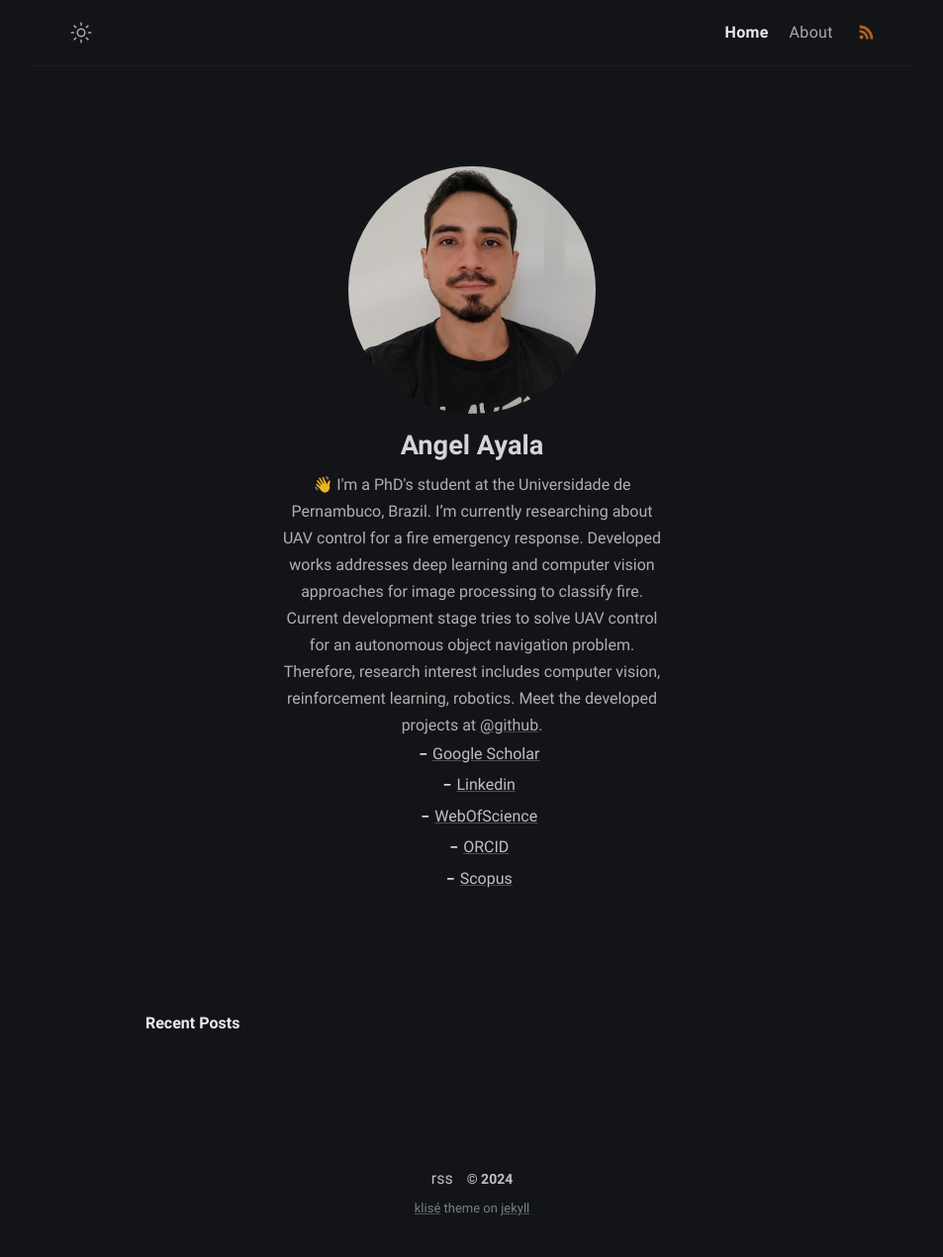
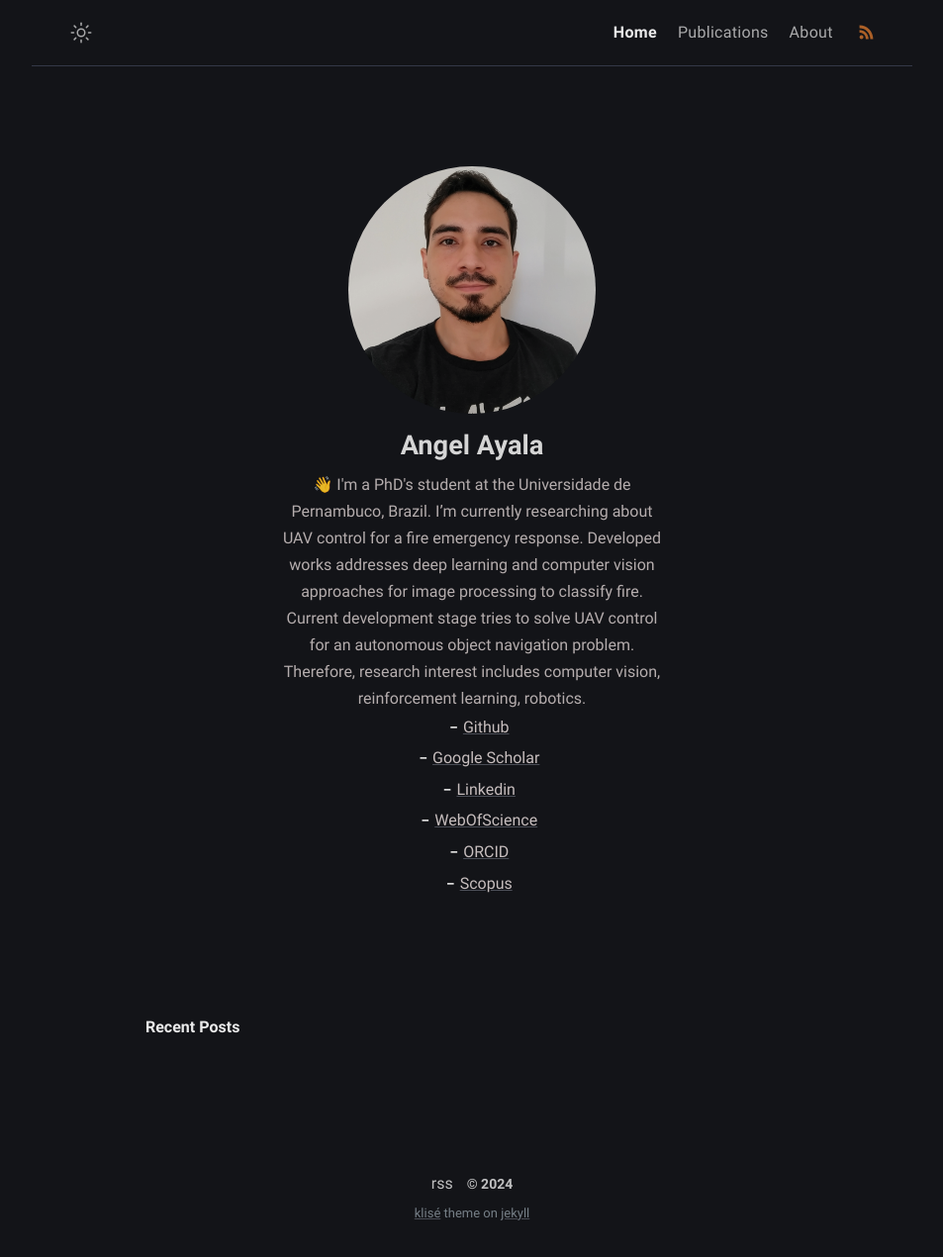
Before and after one commit to angel-ayala/angel-ayala.github.io, a Jekyll site: the page built from index.md, in a window 1280 px wide. Shown: the whole page at 99% size, without its empty margins (163-1116 px from the left). Built offline with Jekyll 4.4.1, drawn with Linux system fonts in a browser that asks for light colours.

Commit message:
adding publications and removing other files

```diff
--- a/_config.yml
+++ b/_config.yml
@@ -18,7 +18,6 @@
     Developed works addresses deep learning and computer vision approaches for image processing to classify fire.
     Current development stage tries to solve UAV control for an autonomous object navigation problem.
     Therefore, research interest includes computer vision, reinforcement learning, robotics.
-    Meet the developed projects at <a href="https://github.com/angel-ayala" target="_blank" rel="noopener">@github</a>.
   username: angel-ayala # general username
   github: angel-ayala # github username
   twitter: # twitter username
@@ -29,8 +28,8 @@
 # URL settings
 url: "https://angel-ayala.github.io" #
 baseurl:
-permalink: /:title/
-google_analytics: # leave it blank if not wish
+permalink: /blog/:title/
+google_analytics: G-76VH142E02  # leave it blank if not wish
 fb_appid:
 
 # Collection setting
--- a/_data/menus.yml
+++ b/_data/menus.yml
@@ -2,9 +2,9 @@
   url: /
   external: false
 
-# - title: Archive
-#   url: /archive/
-#   external: false
+- title: Publications
+  url: /publications/
+  external: false
 
 - title: About
   url: /about/
--- a/_includes/author.html
+++ b/_includes/author.html
@@ -9,6 +9,7 @@
     {{ site.author.bio }}
   </div>
   <ul class="author-social">
+    <li><a href="https://github.com/angel-ayala" target="_blank">Github</a></li>
     <li><a href="https://scholar.google.cl/citations?user=VvqjUVYAAAAJ" target="_blank">Google Scholar</a></li>
     <li><a href="https://www.linkedin.com/in/angel-ayala-8690761b5/" target="_blank">Linkedin</a></li>
     <li><a href="https://www.webofscience.com/wos/author/record/AAS-5701-2020" target="_blank">WebOfScience</a></li>
--- /dev/null
+++ b/_sass/_papers.scss
@@ -0,0 +1,27 @@
+ul.papers-list {
+  .paper-item {
+    margin-bottom: 10px;
+    padding-bottom: 5px;
+
+    &::before {
+    	content: "\2192";
+    }
+
+    &:not(:last-child) {
+    	border-bottom: 1px dotted $black;
+    }
+  }
+
+  .paper-title {
+  	 font-style: italic;
+  	 font-weight: bold;
+  }
+}
+
+body[data-theme="dark"] {
+  ul.papers-list {
+    .paper-item {
+    	border-bottom-color: $light
+    }
+  }
+}
--- a/_sass/klise/_base.scss
+++ b/_sass/klise/_base.scss
@@ -239,7 +239,7 @@
   }
 
   &:focus {
-    outline: 3px solid rgba(0, 54, 199, 0.6);
+    outline: 3px solid $text-link-blue-focus;
     outline-offset: 2px;
   }
 }
--- a/_sass/klise/_dark.scss
+++ b/_sass/klise/_dark.scss
@@ -97,7 +97,7 @@
     }
 
     &:focus {
-      outline-color: rgba(255, 82, 119, 0.6);
+      outline-color: $dark-text-link-blue-focus;
     }
   }
 
--- a/_sass/main.scss
+++ b/_sass/main.scss
@@ -14,8 +14,9 @@
 
 //Light Colors
 $text-base-color: #434648;
-$text-link-blue: #003fff;
-$text-link-blue-active: #0036c7;
+$text-link-blue: #007cb9;
+$text-link-blue-active: #005689;
+$text-link-blue-focus: rgba(0, 54, 199, 0.6);
 
 $black: #0d122b;
 $light: #ececec;
@@ -25,12 +26,13 @@
 
 // Dark Colors
 $dark-text-base-color: #c7bebe;
-$dark-text-link-blue: #ff5277;
-$dark-text-link-blue-active: #ff2957;
+$dark-text-link-blue: #42b883;
+$dark-text-link-blue-active: #347474;
+$dark-text-link-blue-focus: rgba(52, 116, 116, 0.6);
 
 $dark-black: #131418;
 $dark-white: #eaeaea;
-$dark-light: #1b1d25;
+$dark-light: #343847;
 $dark-smoke: #4a4d56;
 $dark-gray: #767f87;
 
@@ -61,3 +63,4 @@
 // Import sass files
 @import "klise/fonts", "klise/base", "klise/layout", "klise/post",
   "klise/miscellaneous", "klise/syntax", "klise/dark";
+@import "papers";
--- a/browserconfig.xml
+++ b/browserconfig.xml
@@ -3,7 +3,7 @@
     <msapplication>
         <tile>
             <square150x150logo src="/assets/favicons/mstile-150x150.png"/>
-            <TileColor>#2c2c2c</TileColor>
+            <TileColor>#da532c</TileColor>
         </tile>
     </msapplication>
 </browserconfig>
```
Also changed, not shown: CODE_OF_CONDUCT.md (deleted, +0 -76 lines), CONTRIBUTING.md (deleted, +0 -7 lines), _data/papers.yml (added, +131 -0 lines), _includes/papers_list.html (added, +19 -0 lines), publications.html (added, +13 -0 lines), tags.html (deleted, +0 -27 lines), thanks.md (deleted, +0 -13 lines), assets/img/ogp.png, lighthouse.png (deleted).
